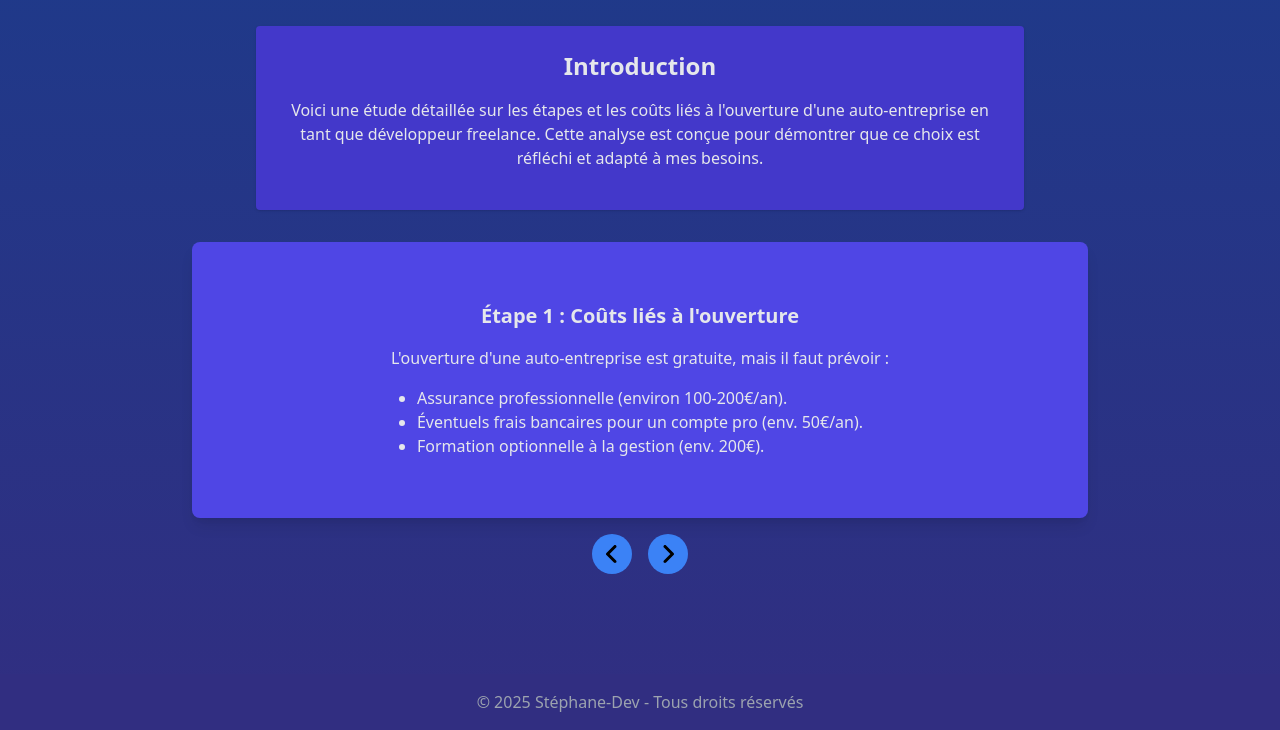
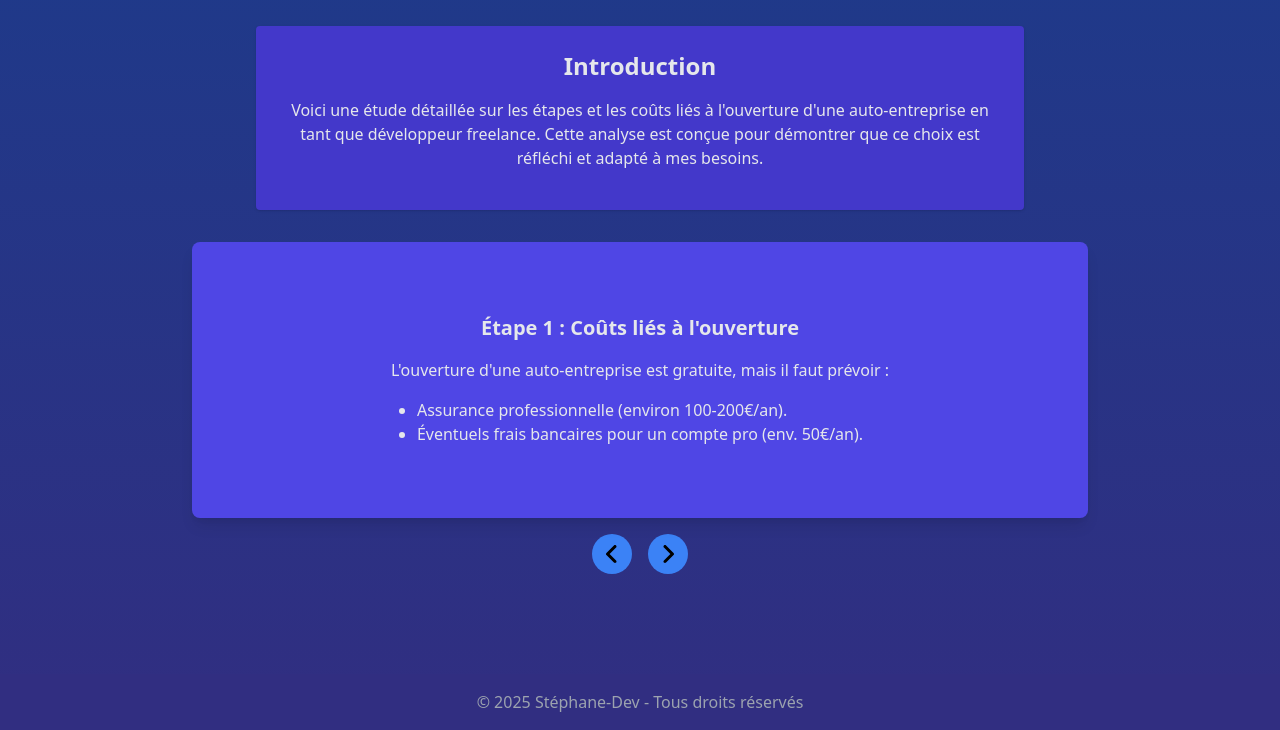
Before and after one commit to Stephane-OC/my-company, a plain HTML site: page etude.html in a window 1280 px wide. Shown: the part 70-800 px from the top of the page. Drawn offline with nearby package versions, Linux system fonts and the light colour scheme.

Commit message:
HTML/CSS structure for the Case Study project

```diff
--- a/etude.html
+++ b/etude.html
@@ -41,7 +41,6 @@
                         <ul class="list-disc mt-4 text-left">
                             <li>Assurance professionnelle (environ 100-200€/an).</li>
                             <li>Éventuels frais bancaires pour un compte pro (env. 50€/an).</li>
-                            <li>Formation optionnelle à la gestion (env. 200€).</li>
                         </ul>
                         </p>
                     </div>
```
